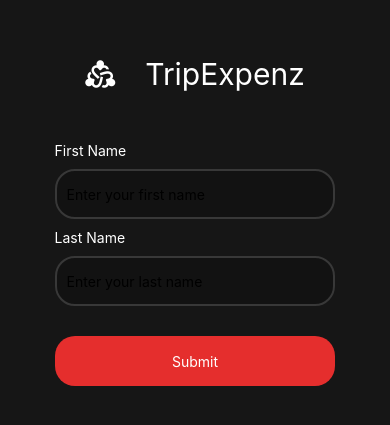
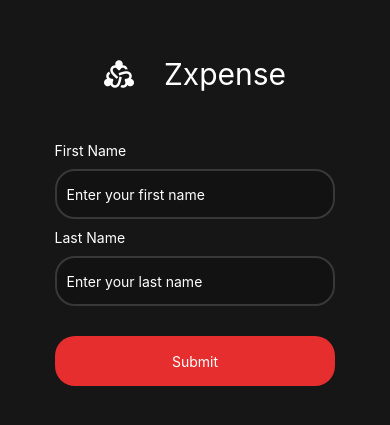
Before and after one commit to atk-sz/zxpense-app, a React Native app: screen /PreScreen in a window 390 px wide. Shown: the part 201-626 px from the top of the page. Built offline with nearby package versions, Linux system fonts and the light colour scheme.

Commit message:
added basic custom toastify

```diff
--- /dev/null
+++ b/src/components/index.ts
@@ -0,0 +1,2 @@
+export { default as ScreenView } from './screen-view/ScreenView';
+export { default as ToastMessage } from './toast-message/ToastMessage';
--- /dev/null
+++ b/src/components/screen-view/ScreenView.tsx
@@ -0,0 +1,34 @@
+import {
+  Dimensions,
+  Platform,
+  SafeAreaView,
+  StatusBar,
+  StyleSheet,
+} from 'react-native';
+import { DarkTheme } from '../../utils/theme';
+
+const ScreenView = ({ children }: any) => {
+  const topPadding =
+    Platform.OS === 'android' ? StatusBar.currentHeight ?? 0 : 0;
+  const { width } = Dimensions.get('window');
+  const horizontalPadding = width * 0.05;
+
+  return (
+    <SafeAreaView
+      style={[
+        styles.container,
+        { paddingTop: topPadding, paddingHorizontal: horizontalPadding },
+      ]}
+    >
+      {children}
+    </SafeAreaView>
+  );
+};
+
+const styles = StyleSheet.create({
+  container: {
+    flex: 1,
+    backgroundColor: DarkTheme.primary,
+  },
+});
+export default ScreenView;
--- /dev/null
+++ b/src/components/toast-message/ToastMessage.tsx
@@ -0,0 +1,69 @@
+import React, { useEffect } from 'react';
+import { Text, StyleSheet, Animated } from 'react-native';
+import { DarkTheme } from '../../utils/theme';
+
+type ToastMessageProps = {
+  message: string;
+  type?: 'success' | 'error';
+  onHide?: () => void;
+};
+
+const ToastMessage: React.FC<ToastMessageProps> = ({
+  message,
+  type = 'success',
+  onHide,
+}) => {
+  const fadeAnim = new Animated.Value(0);
+
+  useEffect(() => {
+    Animated.timing(fadeAnim, {
+      toValue: 1,
+      duration: 300,
+      useNativeDriver: true,
+    }).start();
+
+    const timer = setTimeout(() => {
+      Animated.timing(fadeAnim, {
+        toValue: 0,
+        duration: 300,
+        useNativeDriver: true,
+      }).start(onHide);
+    }, 3000);
+
+    return () => clearTimeout(timer);
+    // eslint-disable-next-line react-hooks/exhaustive-deps
+  }, []);
+
+  return (
+    <Animated.View
+      style={[
+        styles.toast,
+        {
+          backgroundColor: type === 'error' ? DarkTheme.secondary : '#4caf50',
+          opacity: fadeAnim,
+        },
+      ]}
+    >
+      <Text style={styles.text}>{message}</Text>
+    </Animated.View>
+  );
+};
+
+const styles = StyleSheet.create({
+  toast: {
+    width: '80%',
+    position: 'absolute',
+    bottom: 50,
+    alignSelf: 'center',
+    paddingHorizontal: 20,
+    paddingVertical: 12,
+    borderRadius: 8,
+    zIndex: 1000,
+  },
+  text: {
+    color: '#fff',
+    fontWeight: 'bold',
+  },
+});
+
+export default ToastMessage;
--- a/src/screens/Home.tsx
+++ b/src/screens/Home.tsx
@@ -10,7 +10,7 @@ import { RootStackParamList } from '../utils/interfaces';
 import { NativeStackNavigationProp } from '@react-navigation/native-stack';
 import { useDispatch } from 'react-redux';
 import { setValue, resetValue } from '../redux/slices/auth';
-import ScreenView from '../utils/ScreenView';
+import { ScreenView } from '../components';
 
 type HomeScreenProps = {
   navigation: NativeStackNavigationProp<RootStackParamList, 'Home'>;
--- a/src/screens/Login.tsx
+++ b/src/screens/Login.tsx
@@ -3,7 +3,7 @@ import { StyleSheet, Text, TouchableOpacity } from 'react-native';
 import { RootStackParamList } from '../utils/interfaces';
 import { NativeStackNavigationProp } from '@react-navigation/native-stack';
 import { useSelector } from 'react-redux';
-import ScreenView from '../utils/ScreenView';
+import { ScreenView } from '../components';
 
 type LoginScreenProps = {
   navigation: NativeStackNavigationProp<RootStackParamList, 'Login'>;
--- a/src/screens/PreScreen.tsx
+++ b/src/screens/PreScreen.tsx
@@ -1,4 +1,4 @@
-import React from 'react';
+import React, { useState } from 'react';
 import {
   StyleSheet,
   Text,
@@ -8,9 +8,9 @@ import {
 } from 'react-native';
 import { RootStackParamList } from '../utils/interfaces';
 import { NativeStackNavigationProp } from '@react-navigation/native-stack';
-import ScreenView from '../utils/ScreenView';
 import Icon from 'react-native-vector-icons/MaterialIcons';
 import { DarkTheme } from '../utils/theme';
+import { ScreenView, ToastMessage } from '../components';
 
 type PreScreenProps = {
   navigation: NativeStackNavigationProp<RootStackParamList, 'PreScreen'>;
@@ -19,21 +19,33 @@ type PreScreenProps = {
 const PreScreen: React.FC<PreScreenProps> = ({
   navigation,
 }): React.JSX.Element => {
-  const [name, setName] = React.useState({
+  const [name, setName] = useState({
     firstName: '',
     lastName: '',
   });
+  const [toast, setToast] = useState(false);
 
   const goToHome = (): void => {
+    if (name.firstName.length < 3) {
+      setToast(true);
+      return;
+    }
     navigation.navigate('Home');
   };
 
   return (
     <ScreenView>
+      {toast && (
+        <ToastMessage
+          message={'First name should be at least 3 characters long'}
+          type={'error'}
+          onHide={() => setToast(false)}
+        />
+      )}
       <View style={styles.screenContainer}>
         <View style={styles.titleContainer}>
           <Icon name="diversity-2" size={30} color="#fff" />
-          <Text style={styles.titleText}>TripExpenz</Text>
+          <Text style={styles.titleText}>Zxpense</Text>
         </View>
         <View style={styles.inputContainer}>
           <Text style={styles.inputLabel}>First Name</Text>
@@ -84,6 +96,7 @@ const styles = StyleSheet.create({
     color: DarkTheme.text,
   },
   input: {
+    color: DarkTheme.text,
     backgroundColor: DarkTheme.dark,
     borderWidth: 2,
     borderColor: DarkTheme.grey,
--- a/src/screens/Profile.tsx
+++ b/src/screens/Profile.tsx
@@ -3,7 +3,7 @@ import { StyleSheet, Text, TouchableOpacity } from 'react-native';
 import { RootStackParamList } from '../utils/interfaces';
 import { NativeStackNavigationProp } from '@react-navigation/native-stack';
 import { useSelector } from 'react-redux';
-import ScreenView from '../utils/ScreenView';
+import { ScreenView } from '../components';
 
 type ProfileScreenProps = {
   navigation: NativeStackNavigationProp<RootStackParamList, 'Profile'>;
--- a/src/utils/ScreenView.tsx
+++ /dev/null
@@ -1,34 +0,0 @@
-import {
-  Dimensions,
-  Platform,
-  SafeAreaView,
-  StatusBar,
-  StyleSheet,
-} from 'react-native';
-import { DarkTheme } from './theme';
-
-const ScreenView = ({ children }: any) => {
-  const topPadding =
-    Platform.OS === 'android' ? StatusBar.currentHeight ?? 0 : 0;
-  const { width } = Dimensions.get('window');
-  const horizontalPadding = width * 0.05;
-
-  return (
-    <SafeAreaView
-      style={[
-        styles.container,
-        { paddingTop: topPadding, paddingHorizontal: horizontalPadding },
-      ]}
-    >
-      {children}
-    </SafeAreaView>
-  );
-};
-
-const styles = StyleSheet.create({
-  container: {
-    flex: 1,
-    backgroundColor: DarkTheme.primary,
-  },
-});
-export default ScreenView;
```
